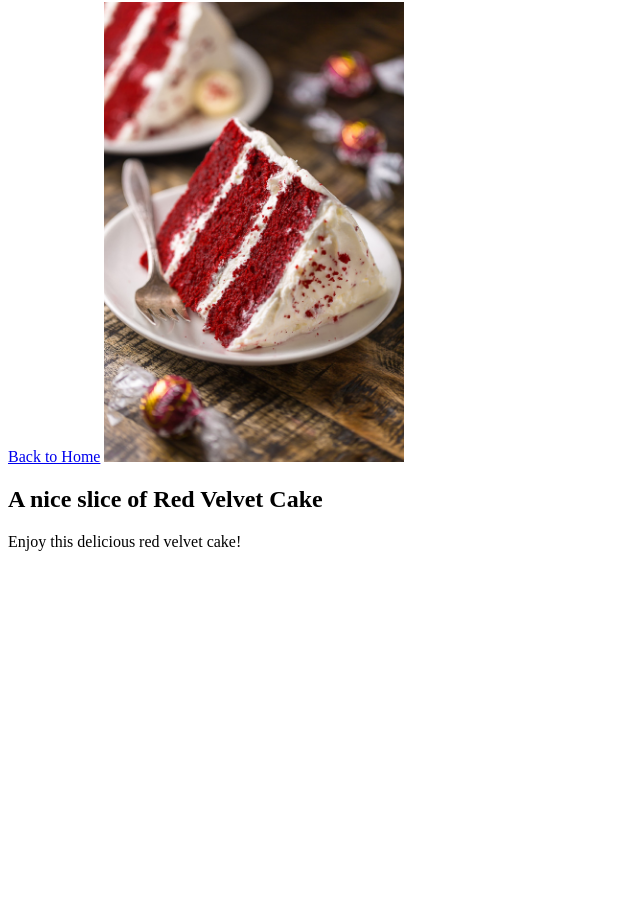
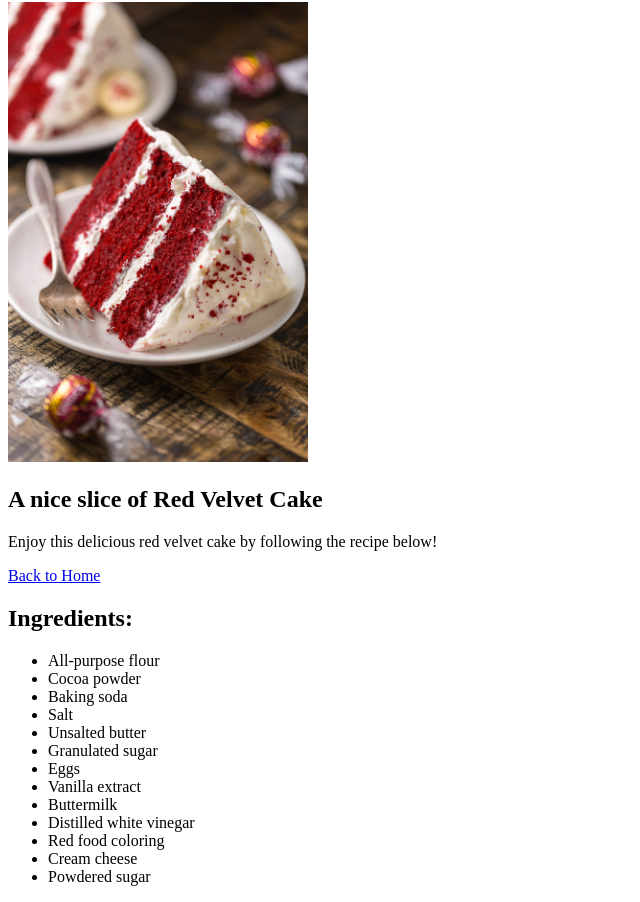
Before and after one commit to kevii876/odin-recipes, a plain HTML site: page recipes/red_velvet.html in a window 1280 px wide. Shown: the part 78-980 px from the top of the page, without its empty margins (0-640 px from the left). Before the commit the page ends 800 px from the top, so only its background shows below. Drawn offline with Linux system fonts and the light colour scheme.

Commit message:
Add red velvet cake recipe steps

```diff
--- a/recipes/red_velvet.html
+++ b/recipes/red_velvet.html
@@ -7,9 +7,27 @@
 </head>
 <body>
     <h1>Red Velvet Cake</h1>
-    <a href="../index.html">Back to Home</a>
     <img src="redvelvetcake.png" alt="Red Velvet Cake slice" style="width:300px;height:auto;">
     <h2>A nice slice of Red Velvet Cake</h2>
-    <p>Enjoy this delicious red velvet cake!</p>
+        <p>Enjoy this delicious red velvet cake by following the recipe below! </p>
+        <a href="../index.html">Back to Home</a>
+    <h2>Ingredients:</h2>
+    <ul>
+        <li>All-purpose flour</li>
+        <li>Cocoa powder</li>
+        <li>Baking soda</li>
+        <li>Salt</li>
+        <li>Unsalted butter</li>
+        <li>Granulated sugar</li>
+        <li>Eggs</li>
+        <li>Vanilla extract</li>
+        <li>Buttermilk</li>
+        <li>Distilled white vinegar</li>
+        <li>Red food coloring</li>
+        <li>Cream cheese</li>
+        <li>Powdered sugar</li>
+    </ul>
+
+
 </body>
 </html>
```
Also changed, not shown: 1 other file.
